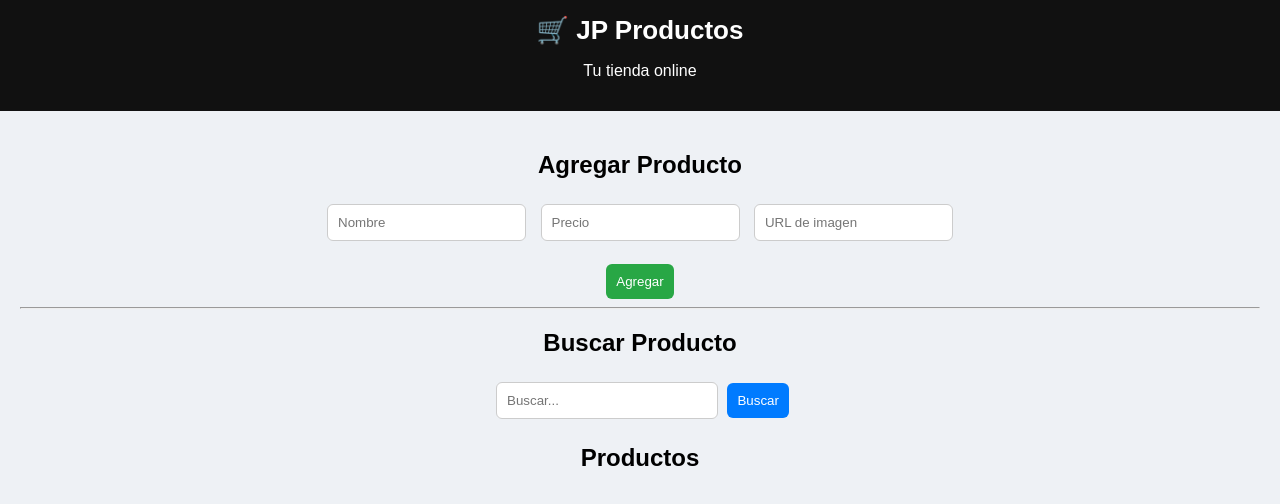
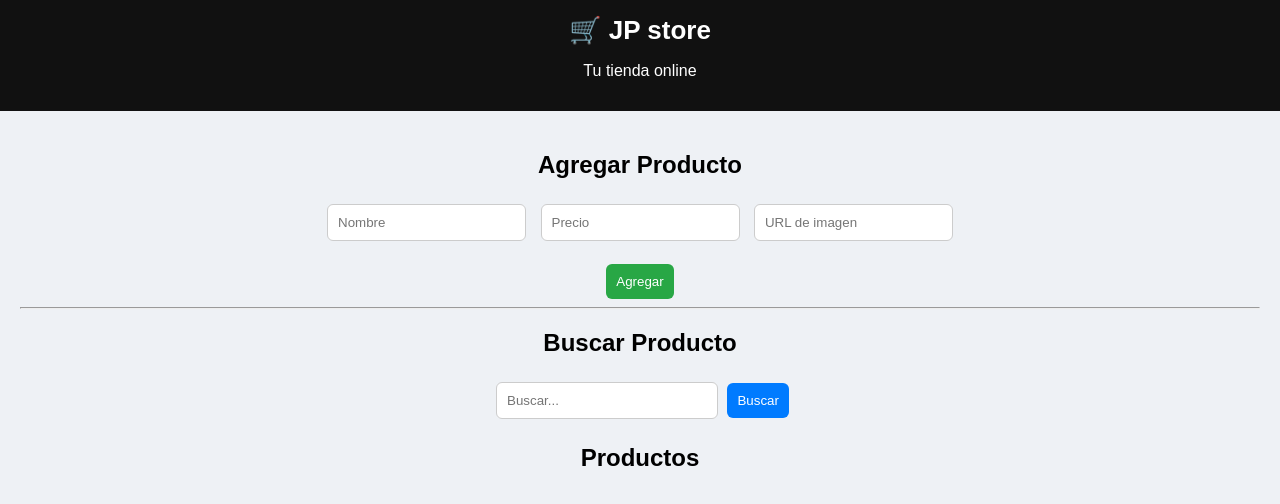
Before and after one commit to juanm2020pereyra-ctrl/jpproductos, a plain HTML site: page index.html in a window 1280 px wide. Drawn offline with Linux system fonts and the light colour scheme.

Commit message:
Update index.html

```diff
--- a/index.html
+++ b/index.html
@@ -113,7 +113,7 @@ button {
 <body>
 
 <header>
-<div class="logo">🛒 JP Productos</div>
+<div class="logo">🛒 JP store</div>
 <p>Tu tienda online</p>
 </header>
 
```
